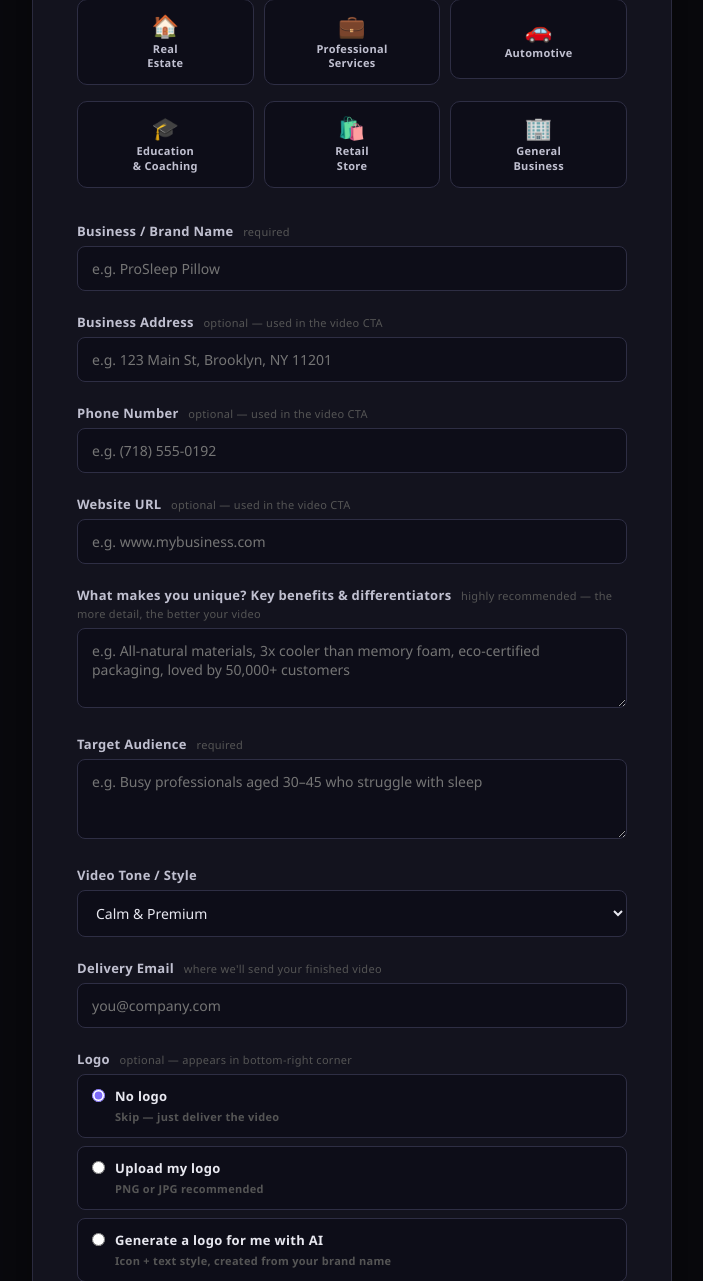
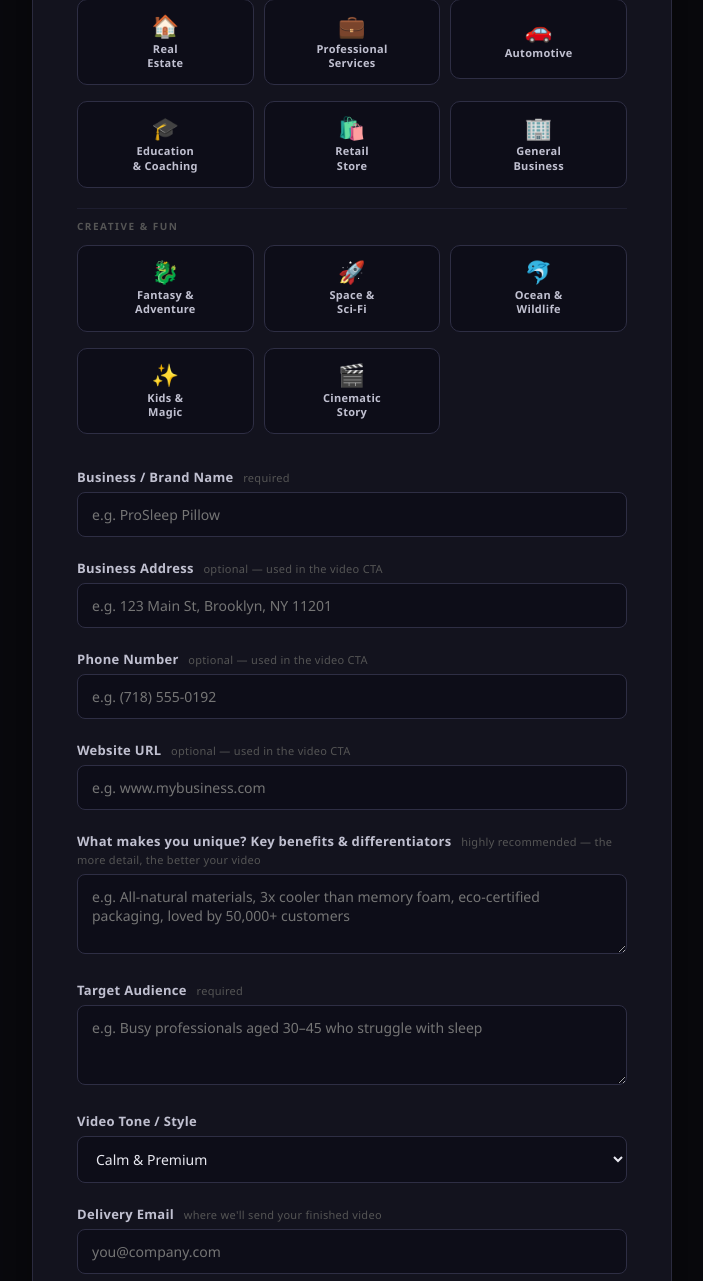
Before and after one commit to halalcaterapp-crypto/ai-video-agency, a Flask app: page /paid in a window 1280 px wide. Shown: the part 496-1777 px from the top of the page, without its empty margins (288-991 px from the left). Run offline with Flask 3, Linux system fonts and the light colour scheme.

Commit message:
Feature: 5 creative categories — Fantasy, Space, Nature, Kids, Cinematic Story

```diff
--- a/templates/form.html
+++ b/templates/form.html
@@ -245,6 +245,19 @@
       line-height: 1.6;
     }
 
+    /* ── Category Divider ── */
+    .biz-divider {
+      grid-column: 1 / -1;
+      font-size: 10px;
+      font-weight: 700;
+      color: #555;
+      text-transform: uppercase;
+      letter-spacing: 1.5px;
+      padding: 10px 0 2px;
+      border-top: 1px solid #1e1e30;
+      margin-top: 4px;
+    }
+
     /* ── Responsive ── */
     @media (max-width: 480px) {
       .card { padding: 32px 22px; }
@@ -398,12 +411,65 @@
           </div>
         </label>
 
+        <!-- ── Creative & Fun ── -->
+        <div class="biz-divider">Creative &amp; Fun</div>
+
+        <label class="biz-card">
+          <input type="radio" name="business_type" value="fantasy"
+            {% if business_type == 'fantasy' %}checked{% endif %}
+            onchange="onBizChange(this.value)" />
+          <div class="biz-card-inner">
+            <span class="biz-icon">🐉</span>
+            <span class="biz-label">Fantasy &amp;<br>Adventure</span>
+          </div>
+        </label>
+
+        <label class="biz-card">
+          <input type="radio" name="business_type" value="space"
+            {% if business_type == 'space' %}checked{% endif %}
+            onchange="onBizChange(this.value)" />
+          <div class="biz-card-inner">
+            <span class="biz-icon">🚀</span>
+            <span class="biz-label">Space &amp;<br>Sci-Fi</span>
+          </div>
+        </label>
+
+        <label class="biz-card">
+          <input type="radio" name="business_type" value="nature"
+            {% if business_type == 'nature' %}checked{% endif %}
+            onchange="onBizChange(this.value)" />
+          <div class="biz-card-inner">
+            <span class="biz-icon">🐬</span>
+            <span class="biz-label">Ocean &amp;<br>Wildlife</span>
+          </div>
+        </label>
+
+        <label class="biz-card">
+          <input type="radio" name="business_type" value="kids"
+            {% if business_type == 'kids' %}checked{% endif %}
+            onchange="onBizChange(this.value)" />
+          <div class="biz-card-inner">
+            <span class="biz-icon">✨</span>
+            <span class="biz-label">Kids &amp;<br>Magic</span>
+          </div>
+        </label>
+
+        <label class="biz-card">
+          <input type="radio" name="business_type" value="cinematic"
+            {% if business_type == 'cinematic' %}checked{% endif %}
+            onchange="onBizChange(this.value)" />
+          <div class="biz-card-inner">
+            <span class="biz-icon">🎬</span>
+            <span class="biz-label">Cinematic<br>Story</span>
+          </div>
+        </label>
+
       </div>
       <!-- end biz-grid -->
 
       <!-- ── STEP 2: Business / Product Details ── -->
       <label for="product_name">
-        Business / Brand Name
+        <span id="label_name">Business / Brand Name</span>
         <span class="hint">required</span>
       </label>
       <input
@@ -415,6 +481,7 @@
         required
       />
 
+      <div id="contact_fields">
       <label for="business_address">
         Business Address <span class="hint">optional — used in the video CTA</span>
       </label>
@@ -447,9 +514,10 @@
         placeholder="e.g. www.mybusiness.com"
         value="{{ business_website or '' }}"
       />
+      </div>
 
       <label for="key_benefits">
-        What makes you unique? Key benefits &amp; differentiators
+        <span id="label_benefits">What makes you unique? Key benefits &amp; differentiators</span>
         <span class="hint">highly recommended — the more detail, the better your video</span>
       </label>
       <textarea
@@ -459,7 +527,7 @@
       >{{ key_benefits or '' }}</textarea>
 
       <label for="target_audience">
-        Target Audience
+        <span id="label_audience">Target Audience</span>
         <span class="hint">required</span>
       </label>
       <textarea
@@ -594,14 +662,54 @@
         name:     'e.g. Sunrise Staffing Solutions',
         benefits: 'e.g. 10+ years serving local businesses, 48-hour placements, specialized in healthcare & tech staffing',
         audience: 'e.g. Local business owners and managers who need reliable staffing solutions quickly'
+      },
+
+      // ── Creative & Fun ──
+      fantasy: {
+        name:     'e.g. The Dragon of Ember Peak',
+        benefits: 'e.g. Ancient fire dragon, obsidian black scales with golden eyes, awakening from a 1000-year sleep, ruler of the volcanic mountains',
+        audience: 'e.g. Fantasy fans, kids and adults who love epic creatures and adventure'
+      },
+      space: {
+        name:     'e.g. First Human Mission to Mars',
+        benefits: 'e.g. Three astronauts, a massive red dust storm on arrival, discovering an ancient buried structure beneath the surface',
+        audience: 'e.g. Space enthusiasts, sci-fi fans, dreamers of all ages'
+      },
+      nature: {
+        name:     'e.g. Dolphins of the Pacific',
+        benefits: 'e.g. A pod of 20 spinner dolphins, crystal blue water, playing in the bow wave of a ship, leaping at sunset',
+        audience: 'e.g. Nature lovers, ocean fans, wildlife documentary enthusiasts'
+      },
+      kids: {
+        name:     'e.g. Sparkle the Friendly Dragon',
+        benefits: 'e.g. Small purple dragon who breathes rainbow fire, lives in a candy forest, loves making new friends and going on tiny adventures',
+        audience: 'e.g. Children aged 3-8, parents looking for magical fun content'
+      },
+      cinematic: {
+        name:     'e.g. The Last Letter',
+        benefits: 'e.g. A mysterious old letter found in an attic, golden afternoon light, rain on windows, the feeling of something unfinished and beautiful',
+        audience: 'e.g. Anyone who loves beautiful, thought-provoking short films'
       }
     };
 
+    var FUN_TYPES = ['fantasy', 'space', 'nature', 'kids', 'cinematic'];
+
     function onBizChange(val) {
       var hints = BIZ_HINTS[val] || BIZ_HINTS['general'];
-      document.getElementById('product_name').placeholder  = hints.name;
-      document.getElementById('key_benefits').placeholder  = hints.benefits;
+      var isFun = FUN_TYPES.indexOf(val) !== -1;
+
+      // Update placeholders
+      document.getElementById('product_name').placeholder    = hints.name;
+      document.getElementById('key_benefits').placeholder    = hints.benefits;
       document.getElementById('target_audience').placeholder = hints.audience;
+
+      // Update field labels for fun types
+      document.getElementById('label_name').textContent     = isFun ? 'Video Title / Concept Name' : 'Business / Brand Name';
+      document.getElementById('label_benefits').textContent = isFun ? 'Describe your concept in detail' : 'What makes you unique? Key benefits & differentiators';
+      document.getElementById('label_audience').textContent = isFun ? 'Who is this video for?' : 'Target Audience';
+
+      // Hide contact fields for fun/creative types
+      document.getElementById('contact_fields').style.display = isFun ? 'none' : '';
     }
 
     function handleLogoChoice(val) {
```
Also changed, not shown: storyboard.py (+91 -6 lines).
